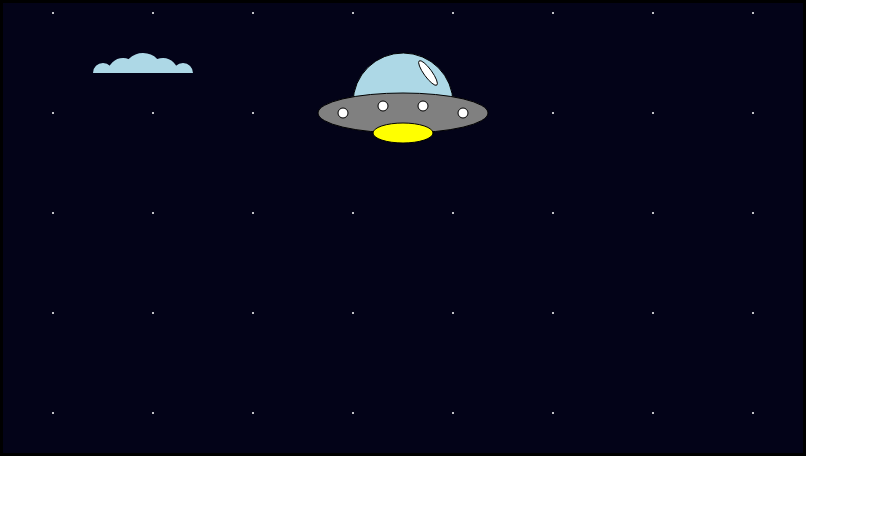
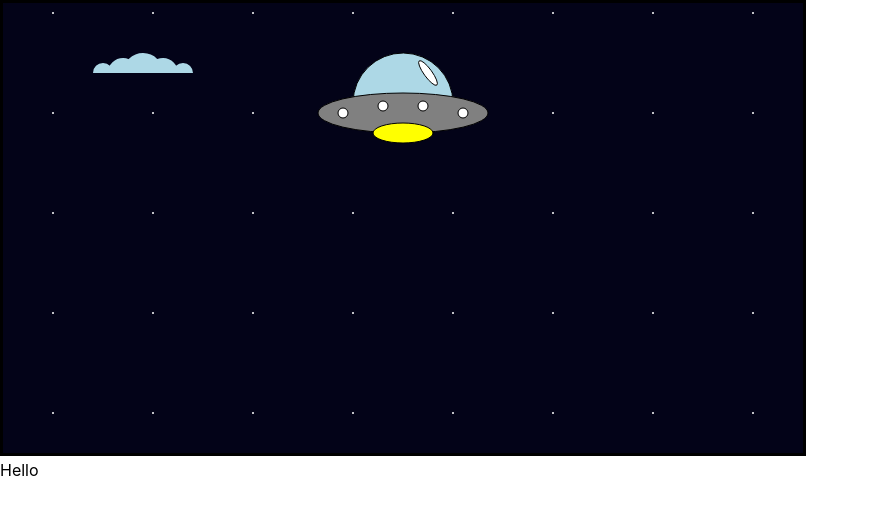
Before and after one commit to LeoRoma/UFO-React, a React (Create React App) app: page / in a window 1280 px wide. Shown: the top 514 px of the page, without its empty margins (0-869 px from the left). Built offline with nearby package versions, Linux system fonts and the light colour scheme.

Commit message:
Added Animations component

```diff
--- a/src/App.js
+++ b/src/App.js
@@ -1,11 +1,13 @@
 import './App.css';
+import Animations from './Components/Animations';
 
-import Canvas from './Components/Canvas'
+import Canvas from './Components/Canvas';
 
 function App() {
   return (
     <div className="App">
       <Canvas />
+      <Animations />
     </div>
   );
 }
--- /dev/null
+++ b/src/Components/Animations.js
@@ -0,0 +1,29 @@
+import React, { Component } from 'react';
+
+class Animations extends Component{
+    constructor(props){
+        super(props);
+        this.state = {
+
+        }
+        this.greeting = this.greeting.bind(this);
+    }
+
+    componentDidMount(){
+        // this.greeting();
+    }
+
+    greeting(){
+        requestAnimationFrame(this.greeting);
+        console.log("hello");
+    }
+    render(){
+        return(
+            <div>
+                Hello
+            </div>
+        )
+    }
+}
+
+export default Animations;
--- a/src/Components/Stars.js
+++ b/src/Components/Stars.js
@@ -11,7 +11,6 @@ function Stars(width, height, spacing) {
             stars.push(star);
         }
     }
-    console.log("HELLO")
     return stars;
 }
 // function randomInt(max) {
```
